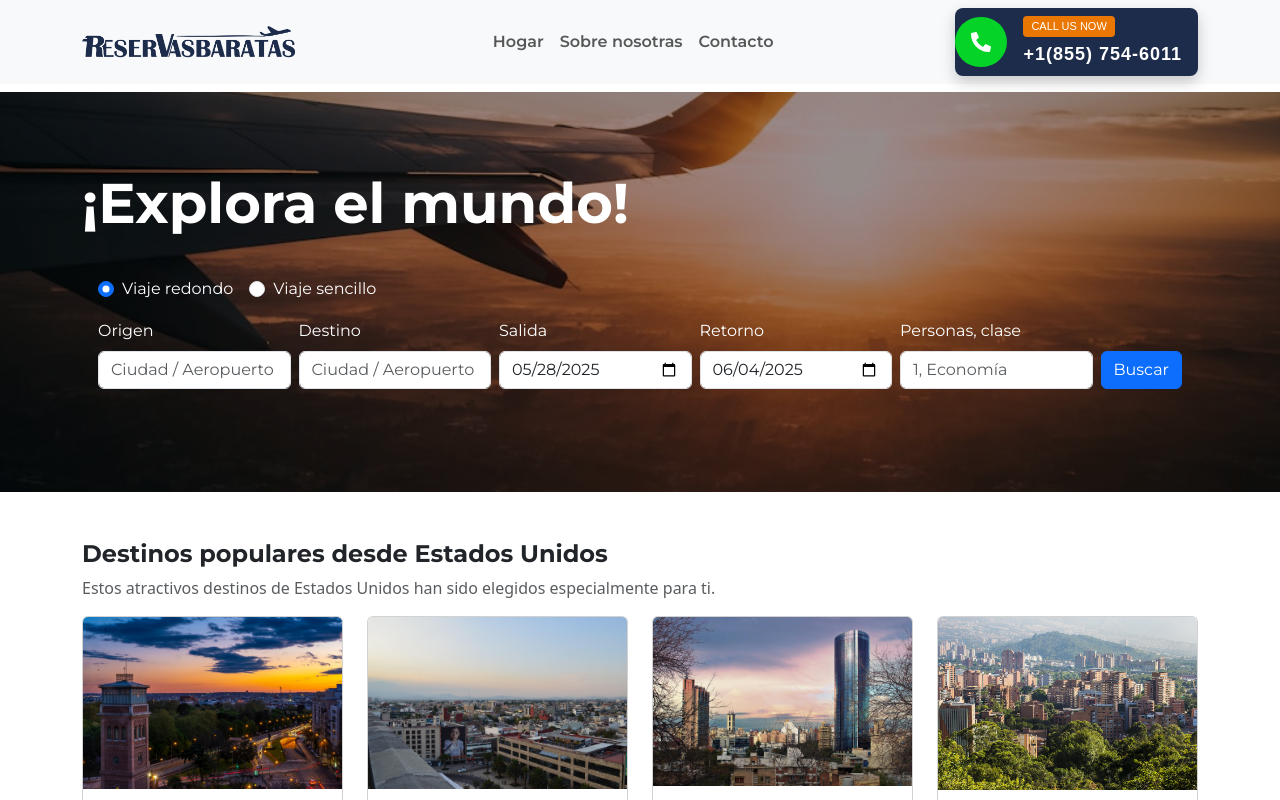
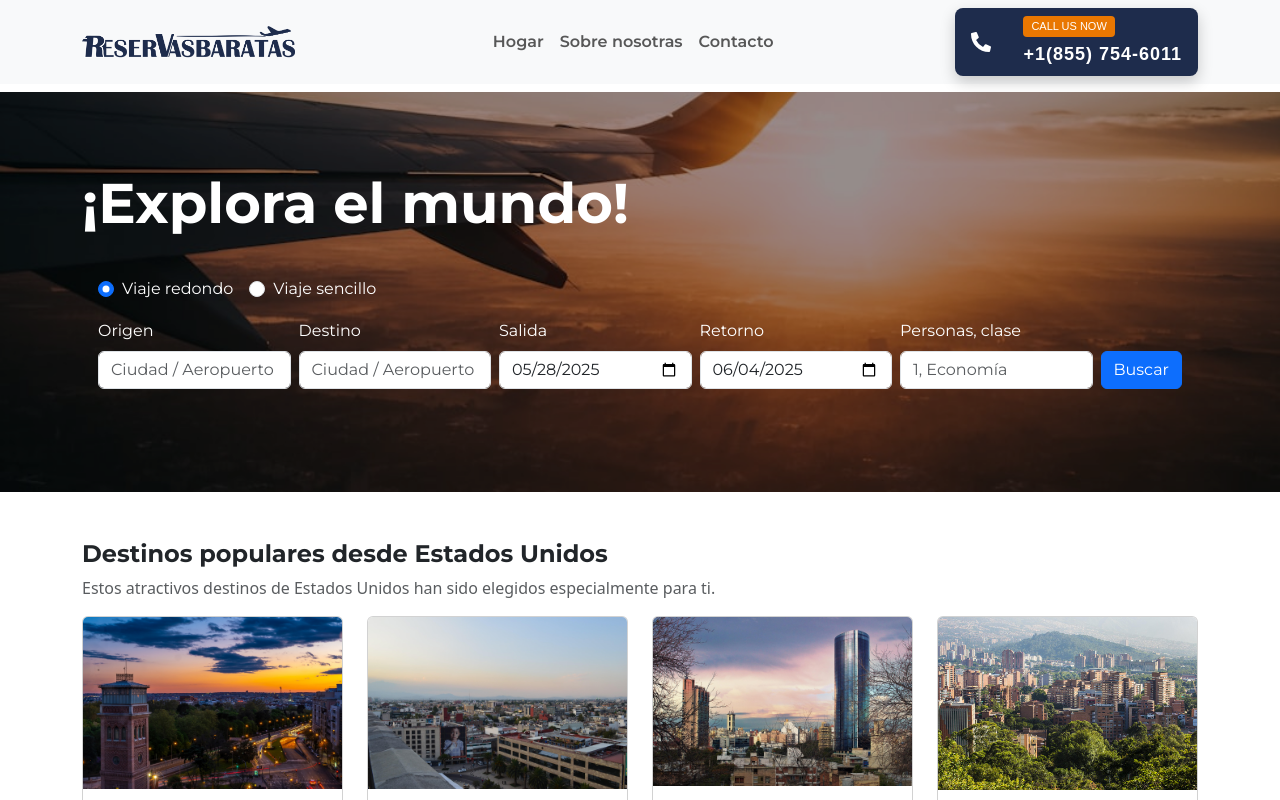
Before and after one commit to acedeveloper-byte/reservasbaratas.com, a Next.js app: page / in a window 1280 px wide. Shown: the top 800 px of the page. Built offline with nearby package versions, Linux system fonts and the light colour scheme; a web font is replaced by a local one.

Commit message:
added changes

```diff
--- a/component/common/Footer.js
+++ b/component/common/Footer.js
@@ -35,7 +35,7 @@ const Footer = () => {
 
             <Col md={2} lg={2} xl={2} className="mx-auto mb-4">
               <h6 className="text-uppercase fw-bold mb-4">Acerca de reservasbaratas</h6>
-              <p><a href="#" className="text-reset">Sobre nosotras</a></p>
+              <p><a href="/sobre-nosotras" className="text-reset">Sobre nosotras</a></p>
               <p><a href="/contacto" className="text-reset">Contacta</a></p>
               {/* <p><a href="#!" className="text-reset">Vue</a></p>
               <p><a href="#!" className="text-reset">Laravel</a></p> */}
--- a/styles/globals.css
+++ b/styles/globals.css
@@ -234,7 +234,6 @@ footer a {
 }
 
 .call-icon {
- background: #05d328;
     padding: 15px 16px;
     display: flex;
     align-items: center;
```
Also changed, not shown: pages/politica-de-privacidad.js (+8 -8 lines).
